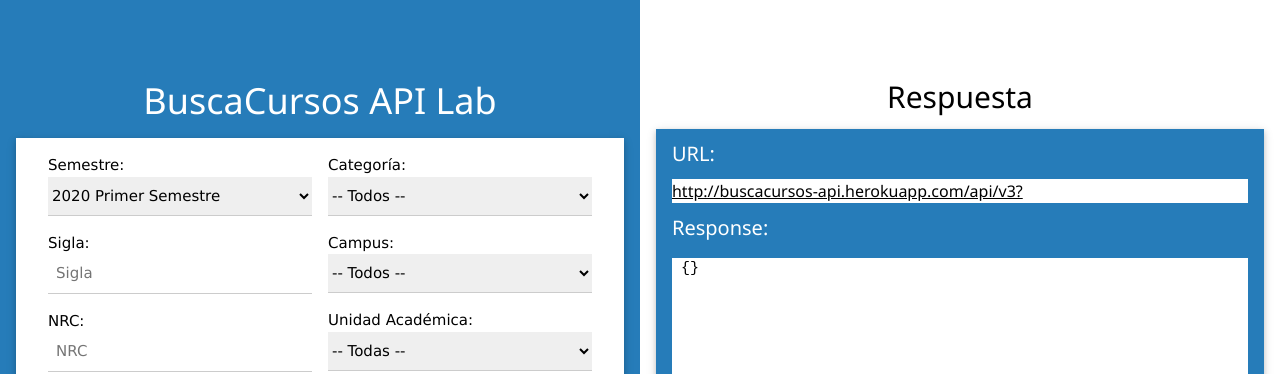
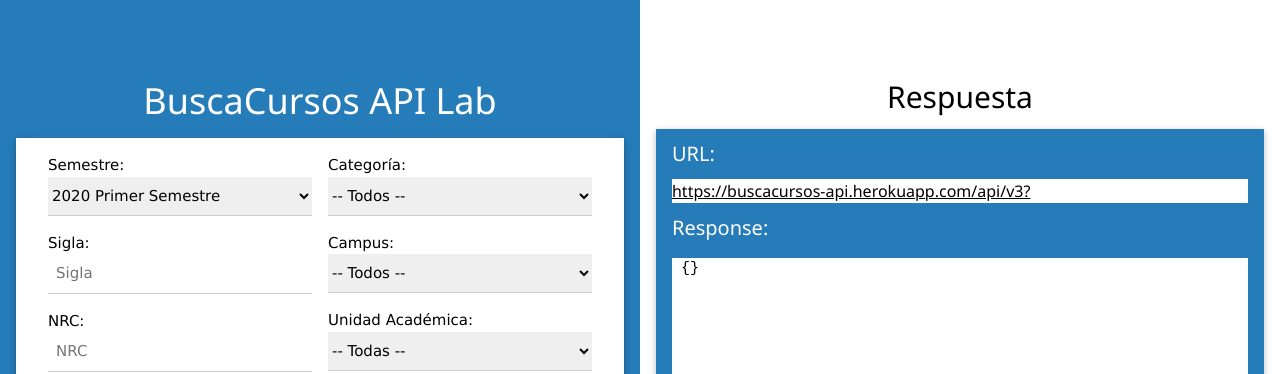
Before and after one commit to igbasly/BC_API, a Jekyll site: the page apilab.html, which Jekyll copies as it is, in a window 1280 px wide. Shown: the top 374 px of the page. Built offline with Jekyll 4.4.1, drawn with Linux system fonts in a browser that asks for light colours; part of the change alters nothing that is shown.

Commit message:
Lab update :+1:

```diff
--- a/apilab.html
+++ b/apilab.html
@@ -13,7 +13,7 @@
         const str = PR.prettyPrintOne(text);
         resp.innerHTML = str;
         urlText.innerText = url;
-        if (url != 'http://buscacursos-api.herokuapp.com/api/v3?') {
+        if (url != 'https://buscacursos-api.herokuapp.com/api/v3?') {
             urlText.href = url;
         } else{
             urlText.href = "";
@@ -157,7 +157,7 @@
       <h2>Respuesta</h2>
       <div class="w3-container w3-card w3-text-white" style="background-color: #267CB9;">
         <h4 style="text-align: left;">URL:</h4>
-        <h6 class="w3-white" style="text-align: left;"><a href="" id="url">http://buscacursos-api.herokuapp.com/api/v3?</a></h6>
+        <h6 class="w3-white" style="text-align: left;"><a href="" id="url">https://buscacursos-api.herokuapp.com/api/v3?</a></h6>
 
         <h4  style="text-align: left;">Response:</h4>
         <pre class="w3-white" style="text-align: justify; overflow: scroll; height: 45vh;"><code class="prettyprint lang-json"  id="response"> {} </code></pre>
--- a/scripts.js
+++ b/scripts.js
@@ -32,14 +32,14 @@ async function callAPI() {
     };
     if (query.length > 0){
         query.unshift(semester);
-        query = 'http://buscacursos-api.herokuapp.com/api/v3?' + query.join("&");
+        query = 'https://buscacursos-api.herokuapp.com/api/v3?' + query.join("&");
         console.log(query)
         let resp = await fetch(query);
         response = await resp.json();
         console.log(response)
     } else {
         console.log("No query")
-        query = "http://buscacursos-api.herokuapp.com/api/v3?";
+        query = "https://buscacursos-api.herokuapp.com/api/v3?";
     };
     response = JSON.stringify(response, null, 4);
     return [query, response];
```
